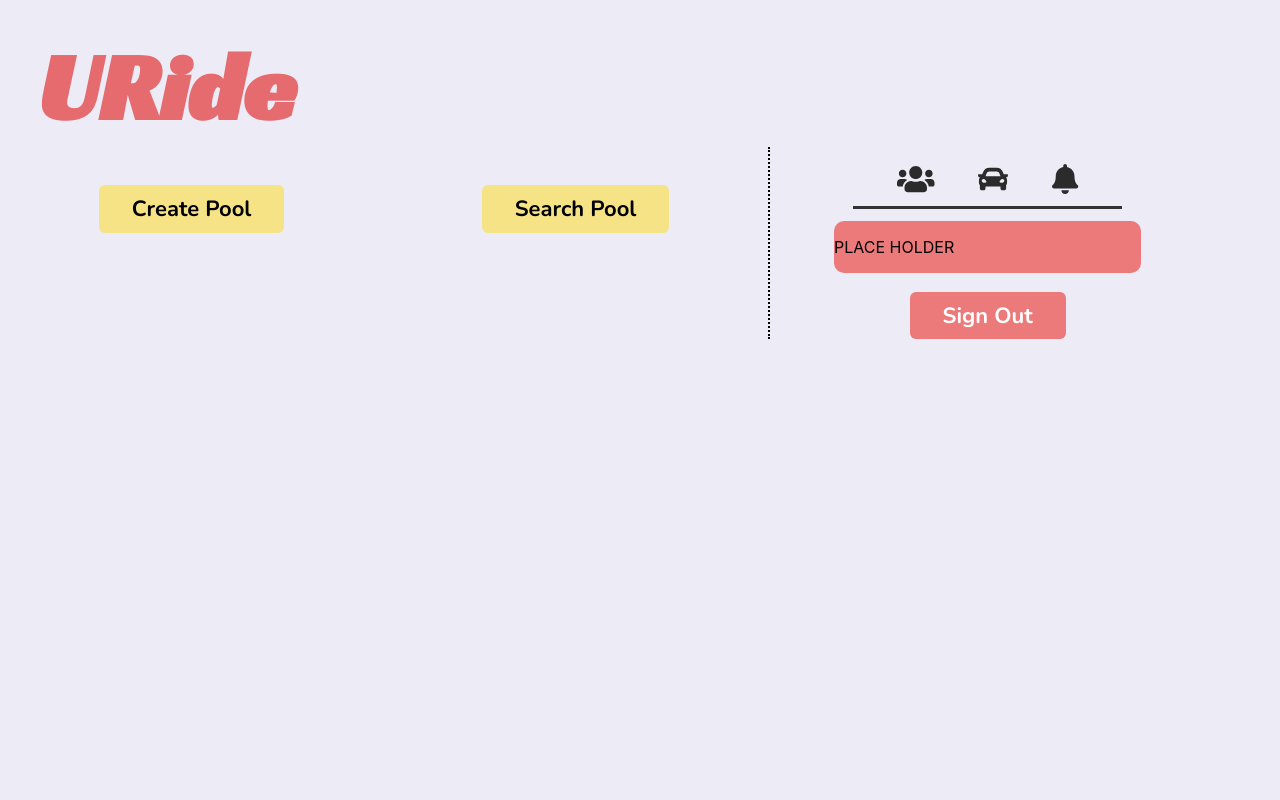
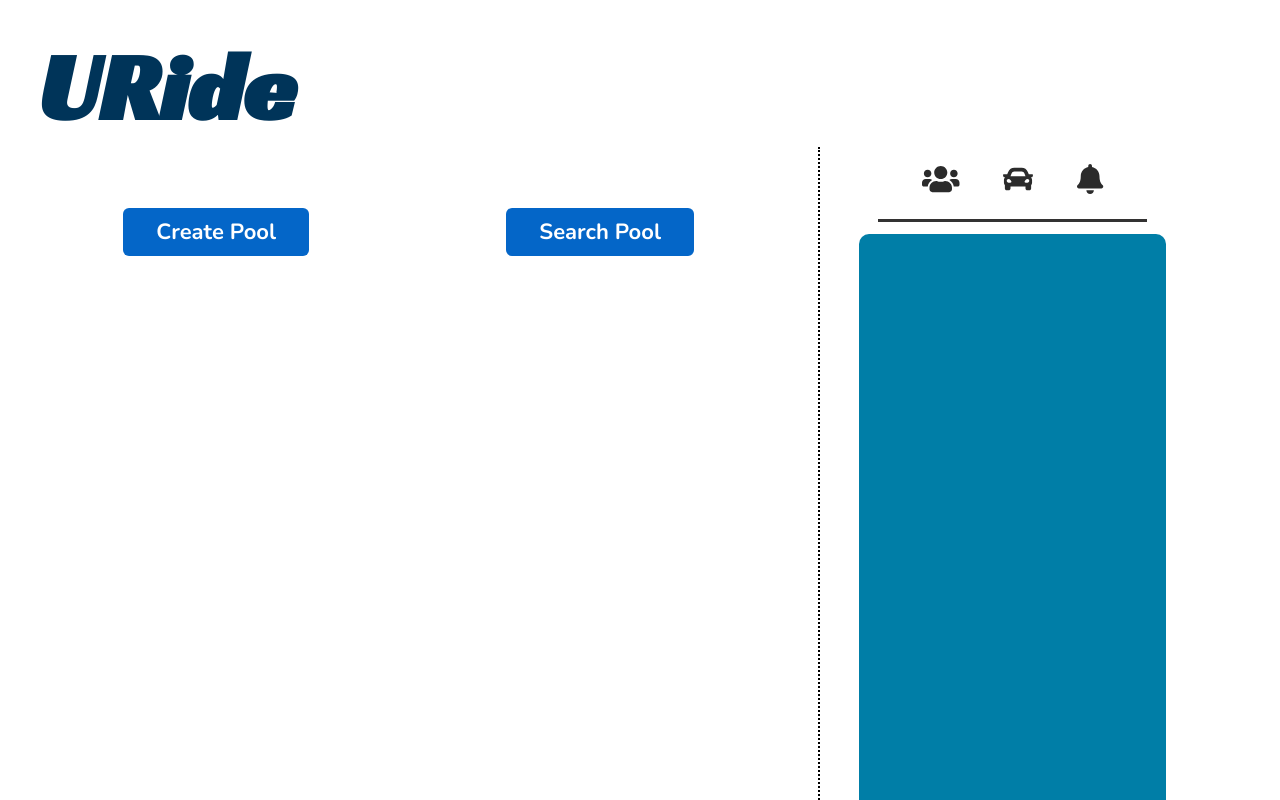
Before and after one commit to COP4331-Group3-Fall2021/U-Ride, a React (Create React App) app in the folder web/: page /Home in a window 1280 px wide. Shown: the top 800 px of the page. Built offline with nearby package versions, Linux system fonts and the light colour scheme.

Commit message:
make colors accessible

```diff
--- a/web/src/components/Button.js
+++ b/web/src/components/Button.js
@@ -1,7 +1,7 @@
 import React from 'react';
 import '../styles/Button.css';
 
-function Button ({text, color="black", bgcolor="#F6E386", className=""}) {  // Optional parameters go at the end!
+function Button ({text, color="black", bgcolor="", className=""}) {  // Optional parameters go at the end!
     return(
         <button className={className} style={{backgroundColor:bgcolor, color:color}}>{text}</button>
     );
--- a/web/src/pages/Home.js
+++ b/web/src/pages/Home.js
@@ -13,16 +13,16 @@ const HomePage = () => {
         <div className="container">
             <TitleLogo />
             <div className="row">
-                <div className="left-column">
+                <div className="left-column-home">
                     <div className="mapDiv">
                     {/* PUT MAP HERE */}
                     </div>
                     <div className="buttonsDiv">
-                        <Button text="Create Pool" />
-                        <Button text="Search Pool" />
+                        <Button text="Create Pool" bgcolor="#0466c8" color="#FFFFFF"/>
+                        <Button text="Search Pool" bgcolor="#0466c8" color="#FFFFFF"/>
                     </div>
                 </div>
-                <div className="right-column">
+                <div className="right-column-home">
                     <nav id="navBar">
                         {/* <button className="navButton"><Rider /></button>
                         <button className="navButton"><Driver /></button>
@@ -32,9 +32,9 @@ const HomePage = () => {
                         <button className="navButton"><FontAwesomeIcon icon={faBell}  /></button>
                     </nav>
                     <div className="poolsDiv">
-                        <p> PLACE HOLDER </p>
+
                     </div>
-                    <Button text="Sign Out" bgcolor="#ED7A7A" color="#FFFFFF" />
+                    <Button text="Sign Out" bgcolor="#0466c8" color="#FFFFFF" />
                 </div>
             </div>
         </div>
--- a/web/src/pages/SplashPage.js
+++ b/web/src/pages/SplashPage.js
@@ -36,11 +36,11 @@ export default function SplashPage() {
             <img className="star2" src={Star} />
             <TitleLogo />
             <div className="splash-row">
-                <div className="column" id="left">
+                <div className="left-column">
                     <p className="splash-page-paragraph">Start reducing emissions and making friends with a college&#8209;focused carpool app.</p>
                     <Car style={{width: 800}} className="splash-page-img"/>
                 </div>
-                <div className="column" id="right">
+                <div className="right-column">
                     {showLogin && <LoginWindow goToRegister={() => goToRegister()}
                                                goToForgotPassword={() => goToForgotPassword()}/>}
                     {showRegister && <RegisterWindow goToLogin={() => goToLogin()}
--- a/web/src/styles/Button.css
+++ b/web/src/styles/Button.css
@@ -1,5 +1,5 @@
 button {
-    background-color: #F6E386;
+    background-color: #A1DBF2;
     color: #000000;
     border: none;
     border-radius: 6px;
@@ -7,6 +7,7 @@ button {
     font: 700 22px 'Nunito', sans-serif;
     color: #2B2B2B;
     margin-top: 5%;
+    margin-bottom: 5%;
 }
 
 button:hover {
--- a/web/src/styles/Home.css
+++ b/web/src/styles/Home.css
@@ -1,11 +1,14 @@
 body {
-    background-color: #EDEBF6;
+    background-color: #FFFFFF;
+    height: 100%;
 }
 
 .container {
     margin-top: 2%;
     width: 100%;
     height: 100%;
+    display: flex;
+    flex-direction: column;
 }
 
 .buttonsDiv {
@@ -19,32 +22,35 @@ body {
 .row {
     display: flex;
     flex-direction: row;
+    justify-content: center;
 }
 
-.left-column {
+.left-column-home {
     display: flex;
     flex-direction: column;
     align-items: left;
+    height: 100%;
     width: 60%;
     margin-right: 2%;
-    border-right: 2px dotted black;
 }
 
-.right-column {
+.right-column-home {
     display: flex;
     flex-direction: column;
     align-items: center;
     width: 30%;
     height: 100%;
     margin-right: 4%;
+    border-left: 2px dotted black;
+
 }
 
 .poolsDiv {
-    background-color: #ED7A7A;
+    background-color: #007EA7;
     border-radius: 10px;
     display: flex;
     flex-direction: column;
-    height: 80%;
+    height: 800px;
     width: 80%;
 }
 
@@ -64,3 +70,10 @@ body {
     padding-bottom: 5px;
     font-size: 30px;
 }
+
+.mapDiv {
+    background-color: lightgray;
+    margin-left: 10%;
+    margin-right: 7%;
+    margin-top: 3%;
+}
--- a/web/src/styles/Splash.css
+++ b/web/src/styles/Splash.css
@@ -1,5 +1,5 @@
 body {
-    background-color: #EDEBF6;
+    background-color: #FFFFFF;
 }
 
 .splash-container {
@@ -39,23 +39,31 @@ body {
 }
 
 .splash-page-img {
+    padding-top: 10%;
     transform: translate(0px, -40px);
 }
 
 .splash-row {
     display: flex;
+    flex-direction: row;
+    justify-content: center;
 }
 
-.column {
-
+.left-column {
+    display: flex;
+    flex-direction: column;
+    align-items: left;
+    width: 60%;
+    margin-right: 2%;
 }
 
-#left {
-    flex: 2;
-}
-
-#right {
-    flex: 1;
+.right-column {
+    display: flex;
+    flex-direction: row;
+    justify-content: center;
+    align-items: center;
+    width: 30%;
+    height: 100%;
 }
 
 .splash-page-paragraph {
@@ -72,12 +80,12 @@ body {
     flex-flow: column wrap;
     justify-content: center;
     align-items: center;
-    background-color: #ED7A7A;
-    border: 3px solid rgba(145, 8, 8, 0.4);
+    background-color: #007EA7;
     border-radius: 17.3039px;
     padding-bottom: 1em;
     text-align: center;
     font-family: 'Nunito', sans-serif;
+    width: 75%;
 }
 
 #register-box {
@@ -85,12 +93,12 @@ body {
     flex-flow: column wrap;
     justify-content: center;
     align-items: center;
-    background-color: #ED7A7A;
-    border: 3px solid rgba(145, 8, 8, 0.4);
+    background-color: #007EA7;
     border-radius: 17.3039px;
     padding-bottom: 1em;
     text-align: center;
     font-family: 'Nunito', sans-serif;
+    width: 75%;
 }
 
 #forgotpassword-box {
@@ -98,27 +106,29 @@ body {
     flex-flow: column wrap;
     justify-content: center;
     align-items: center;
-    background-color: #ED7A7A;
-    border: 3px solid rgba(145, 8, 8, 0.4);
+    background-color: #007EA7;
     border-radius: 17.3039px;
     padding-bottom: 1em;
     text-align: center;
     font-family: 'Nunito', sans-serif;
+    width: 80%;
+
 }
 
 .form-result {
-    color: #910808;
+    color: #FFFFFF;
     font-size: 1.1em;
     margin-bottom: 0em;
 }
 
 .input-headers {
+    color: #FFFFFF;
     text-align: left;
     margin: 0.5em 0 0 0;
 }
 
 .splash-window-title {
-    color: #461515;
+    color: #FFFFFF  ;
     font-family: 'Racing Sans One', cursive;
     font-size: 3em;
     margin-top: 0.3em;
@@ -126,7 +136,7 @@ body {
 }
 
 .hyperlink {
-    color: #FAF1C2;
+    color: #FFFFFF;
     margin: 0.2em 0;
     font-size: 1.1em;
     background: none;
@@ -145,3 +155,11 @@ body {
     font-size: 1.1em;
     margin-bottom: 0em;
 }
+
+form input {
+    width: 80%;
+}
+
+form label {
+    width: 80%;
+}
--- a/web/src/styles/TitleLogo.css
+++ b/web/src/styles/TitleLogo.css
@@ -2,6 +2,6 @@ h1 {
     font-family: 'Racing Sans One', cursive;
     font-size: 6em;
     text-align: left;
-    color: #E56B6F;
+    color: #003459;
     margin: 0 0 0 3%;
 }
```
Also changed, not shown: web/src/images/car.svg, web/src/images/decoration-star.svg.
